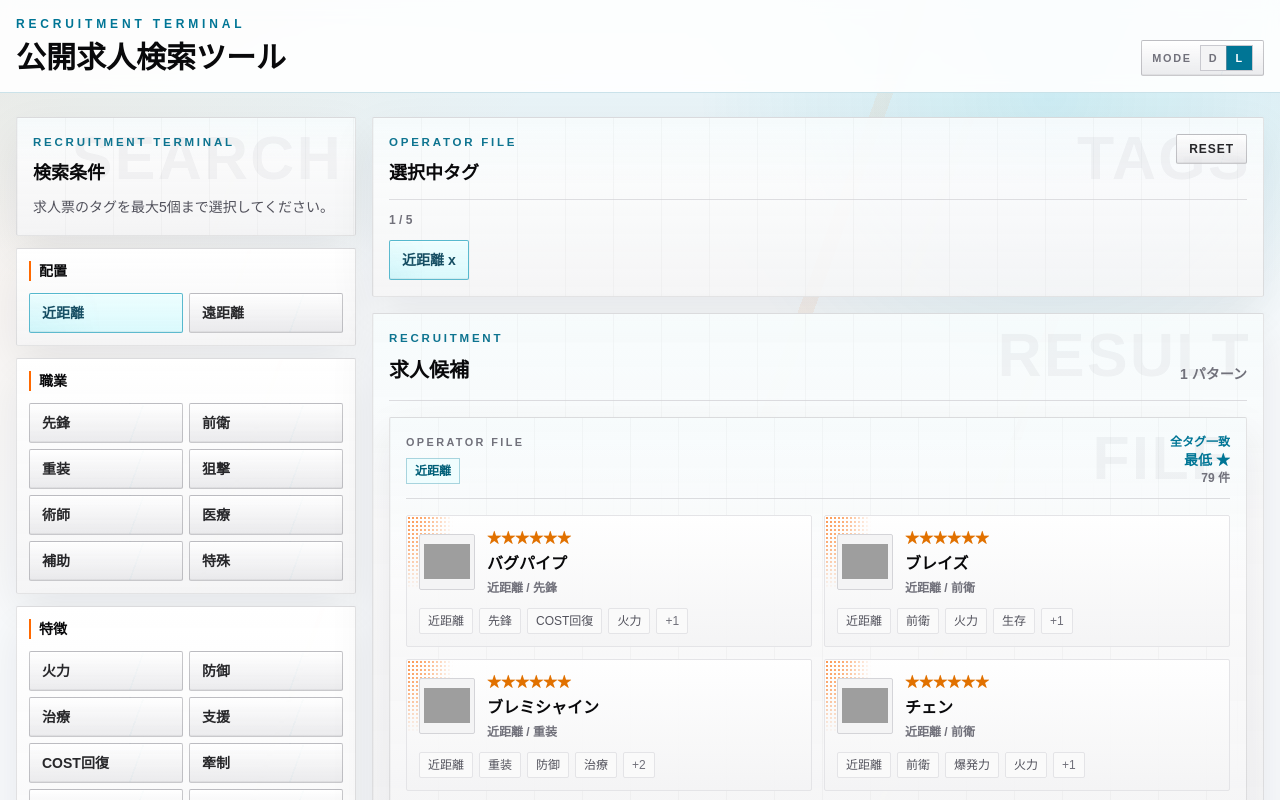
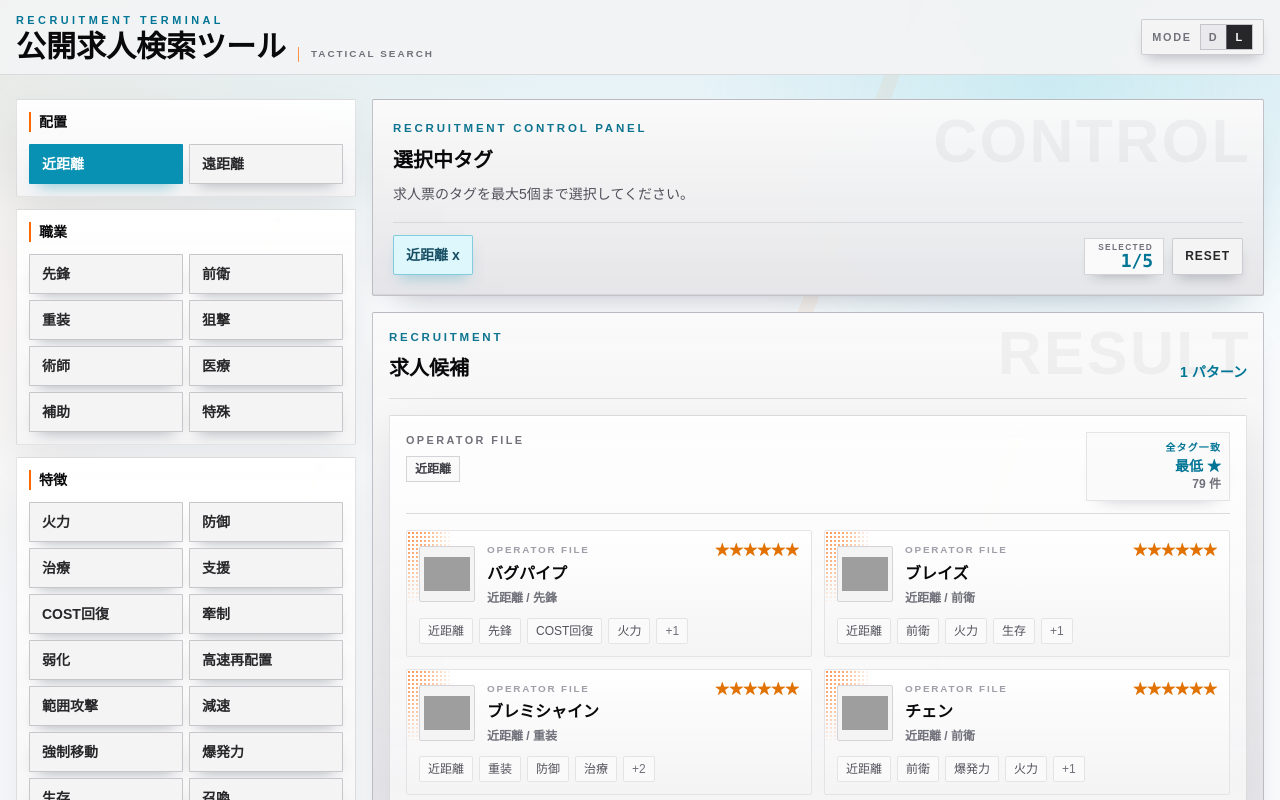
Before and after one commit to Assy0562/recruitment-terminal, a Next.js app: page / in a window 1280 px wide. Both pictures are taken after a click on the button "近距離". Shown: the top 800 px of the page. Built offline with nearby package versions, Linux system fonts and the light colour scheme; grey boxes are pictures that could not be loaded.

Commit message:
Refine recruitment terminal top UI

```diff
--- a/src/app/globals.css
+++ b/src/app/globals.css
@@ -79,70 +79,101 @@ button {
   position: relative;
   isolation: isolate;
   overflow: hidden;
-  border: 1px solid rgba(113, 113, 122, 0.38);
+  border: 1px solid rgba(113, 113, 122, 0.3);
   border-radius: 2px;
-  background:
-    linear-gradient(180deg, rgba(255, 255, 255, 0.9), rgba(228, 228, 231, 0.72)),
-    linear-gradient(110deg, transparent 0 68%, rgba(8, 145, 178, 0.1) 68% 69%, transparent 69%);
-  box-shadow:
-    inset 0 1px 0 rgba(255, 255, 255, 0.55),
-    inset 0 -1px 0 rgba(39, 39, 42, 0.06);
+  background: rgba(245, 245, 246, 0.96);
+  box-shadow: 0 8px 14px -6px rgba(15, 23, 42, 0.28);
   color: #27272a;
 }
 
 :root.dark .terminal-button {
-  border-color: rgba(113, 113, 122, 0.48);
-  background:
-    linear-gradient(180deg, rgba(39, 39, 42, 0.88), rgba(24, 24, 27, 0.95)),
-    linear-gradient(110deg, transparent 0 68%, rgba(103, 232, 249, 0.08) 68% 69%, transparent 69%);
-  box-shadow:
-    inset 0 1px 0 rgba(255, 255, 255, 0.05),
-    inset 0 -1px 0 rgba(0, 0, 0, 0.38);
+  border-color: rgba(82, 82, 91, 0.72);
+  background: rgba(40, 40, 42, 0.98);
+  box-shadow: 0 9px 16px -6px rgba(0, 0, 0, 0.68);
   color: #e4e4e7;
 }
 
 .terminal-button:hover {
-  border-color: rgba(8, 145, 178, 0.55);
-  box-shadow:
-    inset 0 1px 0 rgba(255, 255, 255, 0.52),
-    0 0 14px rgba(8, 145, 178, 0.12);
-  color: #155e75;
+  border-color: rgba(8, 145, 178, 0.42);
+  background: rgba(255, 255, 255, 0.98);
+  box-shadow: 0 9px 16px -7px rgba(15, 23, 42, 0.3);
+  color: #164e63;
 }
 
 :root.dark .terminal-button:hover {
-  border-color: rgba(103, 232, 249, 0.42);
-  box-shadow:
-    inset 0 1px 0 rgba(255, 255, 255, 0.07),
-    0 0 16px rgba(103, 232, 249, 0.1);
-  color: #ecfeff;
+  border-color: rgba(103, 232, 249, 0.28);
+  background: rgba(48, 48, 51, 0.98);
+  box-shadow: 0 10px 18px -7px rgba(0, 0, 0, 0.72);
+  color: #f4f4f5;
 }
 
 .terminal-button-selected {
-  border-color: rgba(8, 145, 178, 0.62);
-  background:
-    linear-gradient(180deg, rgba(236, 254, 255, 0.92), rgba(207, 250, 254, 0.72)),
-    linear-gradient(90deg, rgba(8, 145, 178, 0.16), transparent 48%);
+  border-color: rgba(8, 145, 178, 0.42);
+  background: rgba(222, 247, 252, 0.98);
+  box-shadow: 0 8px 15px -6px rgba(8, 145, 178, 0.34);
   color: #164e63;
 }
 
 :root.dark .terminal-button-selected {
-  border-color: rgba(103, 232, 249, 0.5);
-  background:
-    linear-gradient(180deg, rgba(22, 78, 99, 0.32), rgba(24, 24, 27, 0.96)),
-    linear-gradient(90deg, rgba(103, 232, 249, 0.12), transparent 48%);
+  border-color: rgba(103, 232, 249, 0.28);
+  background: rgba(20, 84, 105, 0.78);
+  box-shadow: 0 9px 16px -6px rgba(0, 0, 0, 0.68);
   color: #cffafe;
 }
 
 .terminal-button-warn:hover {
-  border-color: rgba(249, 115, 22, 0.55);
-  box-shadow: 0 0 14px rgba(249, 115, 22, 0.1);
+  border-color: rgba(249, 115, 22, 0.38);
+  box-shadow: 0 9px 16px -7px rgba(154, 52, 18, 0.32);
   color: #9a3412;
 }
 
 :root.dark .terminal-button-warn:hover {
-  border-color: rgba(251, 146, 60, 0.46);
-  box-shadow: 0 0 16px rgba(251, 146, 60, 0.08);
+  border-color: rgba(251, 146, 60, 0.3);
+  box-shadow: 0 10px 18px -7px rgba(0, 0, 0, 0.7);
   color: #fed7aa;
+}
+
+.recruitment-tag-button {
+  position: relative;
+  overflow: hidden;
+  border: 1px solid rgba(113, 113, 122, 0.34);
+  border-radius: 1px;
+  background: #f4f4f5;
+  box-shadow: 0 9px 15px -9px rgba(15, 23, 42, 0.34);
+  color: #27272a;
+}
+
+:root.dark .recruitment-tag-button {
+  border-color: rgba(82, 82, 91, 0.8);
+  background: #202023;
+  box-shadow: 0 10px 16px -9px rgba(0, 0, 0, 0.78);
+  color: #f4f4f5;
+}
+
+.recruitment-tag-button:hover {
+  border-color: rgba(8, 145, 178, 0.42);
+  background: #ffffff;
+  color: #164e63;
+}
+
+:root.dark .recruitment-tag-button:hover {
+  border-color: rgba(103, 232, 249, 0.32);
+  background: #2d2d30;
+  color: #ffffff;
+}
+
+.recruitment-tag-button-selected {
+  border-color: rgba(8, 145, 178, 0.52);
+  background: #0891b2;
+  box-shadow: 0 10px 16px -9px rgba(8, 145, 178, 0.5);
+  color: #ffffff;
+}
+
+:root.dark .recruitment-tag-button-selected {
+  border-color: rgba(103, 232, 249, 0.42);
+  background: #0891b2;
+  box-shadow: 0 10px 16px -9px rgba(0, 0, 0, 0.78);
+  color: #ffffff;
 }
 
 .terminal-panel {
@@ -197,6 +228,39 @@ button {
   display: none;
 }
 
+.recruitment-console-panel {
+  border-color: rgba(161, 161, 170, 0.62);
+  background:
+    linear-gradient(180deg, rgba(250, 250, 250, 0.98), rgba(228, 228, 231, 0.94)),
+    linear-gradient(90deg, rgba(8, 145, 178, 0.06), transparent 34%);
+  box-shadow:
+    0 18px 34px -24px rgba(15, 23, 42, 0.36),
+    inset 0 -1px 0 rgba(39, 39, 42, 0.08);
+}
+
+:root.dark .recruitment-console-panel {
+  border-color: rgba(63, 63, 70, 0.9);
+  background:
+    linear-gradient(180deg, rgba(31, 31, 34, 0.98), rgba(20, 20, 22, 0.98)),
+    linear-gradient(90deg, rgba(8, 145, 178, 0.08), transparent 34%);
+  box-shadow:
+    0 22px 42px -24px rgba(0, 0, 0, 0.72),
+    inset 0 -1px 0 rgba(255, 255, 255, 0.04);
+  color: #f4f4f5;
+}
+
+:root.dark .recruitment-console-panel .terminal-divider {
+  border-color: rgba(113, 113, 122, 0.48);
+}
+
+:root.dark .recruitment-console-panel .terminal-watermark {
+  color: rgba(244, 244, 245, 0.035);
+}
+
+:root.dark .recruitment-console-panel .terminal-kicker {
+  color: #67e8f9;
+}
+
 .terminal-watermark {
   position: absolute;
   right: 0.75rem;
--- a/src/components/CombinationCandidates.tsx
+++ b/src/components/CombinationCandidates.tsx
@@ -14,7 +14,7 @@ export function CombinationCandidates({
   selectedTags
 }: CombinationCandidatesProps) {
   return (
-    <section className="terminal-panel p-4">
+    <section className="terminal-panel terminal-panel-plain recruitment-console-panel p-4">
       <span className="terminal-watermark">Result</span>
       <div className="flex flex-col gap-2 border-b pb-4 terminal-divider sm:flex-row sm:items-end sm:justify-between">
         <div>
@@ -23,7 +23,14 @@ export function CombinationCandidates({
             {"\u6c42\u4eba\u5019\u88dc"}
           </h2>
         </div>
-        <p className="text-sm font-semibold text-zinc-500 dark:text-zinc-400">
+        <p
+          className={[
+            "text-sm font-black",
+            selectedTags.length === 0
+              ? "text-zinc-500 dark:text-zinc-400"
+              : "text-cyan-700 dark:text-cyan-300"
+          ].join(" ")}
+        >
           {selectedTags.length === 0
             ? "\u30bf\u30b0\u672a\u9078\u629e"
             : `${candidates.length} \u30d1\u30bf\u30fc\u30f3`}
@@ -31,11 +38,11 @@ export function CombinationCandidates({
       </div>
 
       {selectedTags.length === 0 ? (
-        <div className="mt-4 border border-zinc-200 bg-zinc-100/80 p-4 text-sm leading-6 text-zinc-600 dark:border-zinc-800 dark:bg-zinc-950/70 dark:text-zinc-400">
+        <div className="mt-4 border border-zinc-300 bg-white/55 p-4 text-sm leading-6 text-zinc-600 dark:border-zinc-800 dark:bg-zinc-950/70 dark:text-zinc-400">
           {"\u624b\u5143\u306e\u6c42\u4eba\u30bf\u30b0\u3092\u9078\u3076\u3068\u3001\u4f7f\u7528\u3067\u304d\u308b\u30bf\u30b0\u7d44\u307f\u5408\u308f\u305b\u3068\u5019\u88dc\u3092\u8868\u793a\u3057\u307e\u3059\u3002"}
         </div>
       ) : candidates.length === 0 ? (
-        <div className="mt-4 border border-orange-500/35 bg-orange-100/55 p-4 text-sm text-orange-800 dark:border-orange-400/35 dark:bg-orange-400/10 dark:text-orange-100">
+        <div className="mt-4 border border-orange-500/35 bg-orange-100/65 p-4 text-sm text-orange-800 dark:border-orange-400/35 dark:bg-orange-400/10 dark:text-orange-100">
           {"\u6709\u52b9\u306a\u7d44\u307f\u5408\u308f\u305b\u304c\u3042\u308a\u307e\u305b\u3093\u3002\u30bf\u30b0\u3092\u9078\u3073\u76f4\u3057\u3066\u304f\u3060\u3055\u3044\u3002"}
         </div>
       ) : (
@@ -64,11 +71,10 @@ function CandidateCard({
   return (
     <article
       className={[
-        "terminal-panel p-4",
+        "terminal-panel terminal-panel-plain p-4",
         isHighValue ? "border-orange-500/45 dark:border-orange-400/38" : ""
       ].join(" ")}
     >
-      <span className="terminal-watermark">File</span>
       <div className="flex flex-col gap-3 border-b pb-3 terminal-divider sm:flex-row sm:items-start sm:justify-between">
         <div className="min-w-0">
           <p className="mb-2 text-[0.68rem] font-black uppercase tracking-[0.22em] text-zinc-500 dark:text-zinc-500">
@@ -77,7 +83,7 @@ function CandidateCard({
           <div className="flex flex-wrap gap-2">
             {candidate.tags.map((tag) => (
               <span
-                className="border border-cyan-700/30 bg-cyan-50/70 px-2 py-1 text-xs font-semibold text-cyan-800 dark:border-cyan-300/35 dark:bg-cyan-300/8 dark:text-cyan-100"
+                className="border border-zinc-300 bg-zinc-50/70 px-2 py-1 text-xs font-semibold text-zinc-700 dark:border-zinc-700 dark:bg-zinc-900/70 dark:text-zinc-300"
                 key={tag}
               >
                 {tag}
@@ -86,23 +92,23 @@ function CandidateCard({
           </div>
         </div>
 
-        <div className="grid min-w-32 grid-cols-2 gap-2 text-right sm:block">
+        <div className="grid min-w-36 grid-cols-3 gap-1 border border-zinc-200 bg-zinc-50/75 p-2 text-right shadow-[0_10px_18px_-16px_rgba(15,23,42,0.42)] sm:block dark:border-zinc-800 dark:bg-zinc-950/55">
           {usesAllSelectedTags ? (
-            <p className="text-xs font-bold text-cyan-700 dark:text-cyan-300">
+            <p className="text-[0.62rem] font-black uppercase tracking-[0.12em] text-cyan-700 dark:text-cyan-300">
               {"\u5168\u30bf\u30b0\u4e00\u81f4"}
             </p>
           ) : null}
           <p
             className={
               isHighValue
-                ? "text-sm font-bold text-orange-700 dark:text-orange-300"
-                : "text-sm font-bold text-cyan-700 dark:text-cyan-300"
+                ? "text-sm font-black text-orange-700 dark:text-orange-300"
+                : "text-sm font-black text-cyan-700 dark:text-cyan-300"
             }
           >
             {"\u6700\u4f4e "}
             {getRarityLabel(candidate.minRarity)}
           </p>
-          <p className="text-xs font-semibold text-zinc-500">
+          <p className="text-xs font-black text-zinc-500">
             {candidate.operators.length}
             {" \u4ef6"}
           </p>
@@ -117,7 +123,7 @@ function CandidateCard({
 
       {remainingCount > 0 ? (
         <button
-          className="terminal-button mt-3 w-full px-3 py-2 text-left text-xs font-semibold tracking-[0.08em] transition"
+          className="terminal-button terminal-button-selected mt-3 w-full px-3 py-2 text-left text-xs font-semibold tracking-[0.08em] transition"
           onClick={() => setIsExpanded((current) => !current)}
           type="button"
         >
--- a/src/components/Header.tsx
+++ b/src/components/Header.tsx
@@ -2,16 +2,22 @@ import { ThemeToggle } from "./ThemeToggle";
 
 export function Header() {
   return (
-    <header className="border-b border-cyan-700/20 bg-white/90 backdrop-blur dark:border-cyan-300/15 dark:bg-zinc-950/90">
-      <div className="mx-auto flex max-w-7xl flex-col gap-3 px-4 py-4 sm:flex-row sm:items-end sm:justify-between">
-        <div>
-          <p className="text-xs font-semibold uppercase tracking-[0.32em] text-cyan-700 dark:text-cyan-300">
+    <header className="border-b border-zinc-300/80 bg-zinc-100/92 backdrop-blur dark:border-zinc-800 dark:bg-zinc-950/94">
+      <div className="mx-auto flex max-w-7xl flex-col gap-3 px-4 py-3 sm:flex-row sm:items-center sm:justify-between">
+        <div className="min-w-0">
+          <p className="text-[0.68rem] font-black uppercase tracking-[0.32em] text-cyan-700 dark:text-cyan-300">
             Recruitment Terminal
           </p>
-          <h1 className="mt-2 text-2xl font-bold text-zinc-950 dark:text-zinc-50 sm:text-3xl">
-            公開求人検索ツール
-          </h1>
+          <div className="mt-1 flex flex-wrap items-end gap-x-3 gap-y-1">
+            <h1 className="text-2xl font-black leading-none text-zinc-950 dark:text-zinc-50 sm:text-3xl">
+              公開求人検索ツール
+            </h1>
+            <p className="border-l border-orange-500/70 pl-3 text-[0.62rem] font-black uppercase tracking-[0.2em] text-zinc-500 dark:text-zinc-500">
+              Tactical Search
+            </p>
+          </div>
         </div>
+
         <ThemeToggle />
       </div>
     </header>
--- a/src/components/OperatorCard.tsx
+++ b/src/components/OperatorCard.tsx
@@ -23,7 +23,7 @@ export function OperatorCard({ operator }: OperatorCardProps) {
 
   return (
     <Link
-      className="group relative block overflow-hidden rounded-[2px] border border-zinc-200 bg-[linear-gradient(180deg,rgba(255,255,255,0.95),rgba(244,244,245,0.9))] p-3 transition hover:border-cyan-700/45 hover:shadow-[0_0_16px_rgba(8,145,178,0.1)] focus:outline-none focus-visible:border-cyan-700 focus-visible:ring-2 focus-visible:ring-cyan-700/20 dark:border-zinc-800 dark:bg-[linear-gradient(180deg,rgba(24,24,27,0.96),rgba(9,9,11,0.98))] dark:hover:border-cyan-300/40 dark:hover:shadow-[0_0_18px_rgba(103,232,249,0.09)] dark:focus-visible:border-cyan-300 dark:focus-visible:ring-cyan-300/25"
+      className="group relative block overflow-hidden rounded-[2px] border border-zinc-200 bg-[linear-gradient(180deg,rgba(255,255,255,0.95),rgba(244,244,245,0.9))] p-3 transition hover:border-cyan-700/45 hover:shadow-[0_10px_18px_-16px_rgba(8,145,178,0.42)] focus:outline-none focus-visible:border-cyan-700 focus-visible:ring-2 focus-visible:ring-cyan-700/20 dark:border-zinc-800 dark:bg-[linear-gradient(180deg,rgba(24,24,27,0.96),rgba(9,9,11,0.98))] dark:hover:border-cyan-300/40 dark:hover:shadow-[0_12px_20px_-16px_rgba(103,232,249,0.36)] dark:focus-visible:border-cyan-300 dark:focus-visible:ring-cyan-300/25"
       href={`/operators/${operator.id}`}
     >
       <span
@@ -41,7 +41,7 @@ export function OperatorCard({ operator }: OperatorCardProps) {
         }}
       />
 
-      <div className="relative flex items-start gap-3">
+      <div className="relative flex items-start justify-between gap-3">
         <div className="flex min-w-0 items-center gap-3">
           <div className="relative h-14 w-14 shrink-0 overflow-hidden rounded-[2px] border border-zinc-300 bg-zinc-100 dark:border-zinc-700 dark:bg-zinc-900">
             <Image
@@ -53,14 +53,8 @@ export function OperatorCard({ operator }: OperatorCardProps) {
             />
           </div>
           <div className="min-w-0">
-            <p
-              className={
-                isHighRarity
-                  ? "text-sm font-bold text-amber-600 dark:text-amber-300"
-                  : "text-sm font-bold text-cyan-700 dark:text-cyan-300"
-              }
-            >
-              {getRarityLabel(operator.rarity)}
+            <p className="text-[0.62rem] font-black uppercase tracking-[0.18em] text-zinc-400 dark:text-zinc-600">
+              Operator File
             </p>
             <h3 className="mt-1 truncate text-base font-bold text-zinc-950 dark:text-zinc-50">
               {operator.name}
@@ -70,6 +64,16 @@ export function OperatorCard({ operator }: OperatorCardProps) {
             </p>
           </div>
         </div>
+        <p
+          className={[
+            "shrink-0 text-right text-sm font-black leading-none",
+            isHighRarity
+              ? "text-amber-600 dark:text-amber-300"
+              : "text-cyan-700 dark:text-cyan-300"
+          ].join(" ")}
+        >
+          {getRarityLabel(operator.rarity)}
+        </p>
       </div>
 
       <div className="relative mt-3 flex flex-wrap gap-1.5">
--- a/src/components/SelectedTags.tsx
+++ b/src/components/SelectedTags.tsx
@@ -11,32 +11,36 @@ export function SelectedTags({
   onClear,
   onRemoveTag
 }: SelectedTagsProps) {
+  const progress = `${selectedTags.length}/${maxSelectedTags}`;
+
   return (
-    <section className="terminal-panel p-4">
-      <span className="terminal-watermark">Tags</span>
-      <div className="flex items-start justify-between gap-3 border-b pb-3 terminal-divider">
+    <section className="terminal-panel terminal-panel-plain recruitment-console-panel p-4 sm:p-5">
+      <span className="terminal-watermark">Control</span>
+      <div className="border-b pb-4 terminal-divider">
         <div>
-          <p className="terminal-kicker">Operator File</p>
-          <h2 className="mt-2 text-lg font-black text-zinc-950 dark:text-zinc-50">
+          <p className="terminal-kicker">Recruitment Control Panel</p>
+          <h2 className="mt-2 text-xl font-black text-zinc-950 dark:text-zinc-50">
             {"\u9078\u629e\u4e2d\u30bf\u30b0"}
           </h2>
+          <p className="mt-2 max-w-2xl text-sm leading-6 text-zinc-600 dark:text-zinc-400">
+            {"\u6c42\u4eba\u7968\u306e\u30bf\u30b0\u3092\u6700\u5927"}
+            {maxSelectedTags}
+            {"\u500b\u307e\u3067\u9078\u629e\u3057\u3066\u304f\u3060\u3055\u3044\u3002"}
+          </p>
         </div>
-        <button
-          className="terminal-button terminal-button-warn px-3 py-1.5 text-xs font-semibold tracking-[0.08em] transition disabled:cursor-not-allowed disabled:opacity-40"
-          disabled={selectedTags.length === 0}
-          onClick={onClear}
-          type="button"
-        >
-          RESET
-        </button>
       </div>
-      <p className="mt-3 text-xs font-semibold text-zinc-500">
-        {selectedTags.length} / {maxSelectedTags}
+
+      <div className="mt-3 flex flex-col gap-3 sm:flex-row sm:items-end sm:justify-between">
+        <div className="flex min-h-10 flex-1 flex-wrap gap-2">
+          {selectedTags.length === 0 ? (
+            <div>
+              <p className="text-sm font-semibold text-zinc-500">
+                {"\u672a\u9078\u629e\u3067\u3059\u3002"}
               </p>
-
-      <div className="mt-3 flex min-h-10 flex-wrap gap-2">
-        {selectedTags.length === 0 ? (
-          <p className="text-sm text-zinc-500">{"\u672a\u9078\u629e\u3067\u3059\u3002"}</p>
+              <p className="mt-1 text-xs leading-5 text-zinc-500/80 dark:text-zinc-500">
+                {"\u5de6\u306e\u30bf\u30b0\u30d1\u30cd\u30eb\u304b\u3089\u6761\u4ef6\u3092\u9078\u3076\u3068\u3001\u4f7f\u7528\u3067\u304d\u308b\u30bf\u30b0\u7d44\u307f\u5408\u308f\u305b\u3068\u5019\u88dc\u304c\u8868\u793a\u3055\u308c\u307e\u3059\u3002"}
+              </p>
+            </div>
           ) : (
             selectedTags.map((tag) => (
               <button
@@ -50,6 +54,26 @@ export function SelectedTags({
             ))
           )}
         </div>
+
+        <div className="flex shrink-0 items-stretch gap-2 sm:justify-end">
+          <div className="grid min-h-9 min-w-20 border border-zinc-300 bg-zinc-50 px-2.5 py-1 text-right shadow-[0_8px_14px_-10px_rgba(15,23,42,0.42)] dark:border-zinc-700 dark:bg-zinc-950/70">
+            <p className="text-[0.52rem] font-black uppercase leading-none tracking-[0.16em] text-zinc-500">
+              Selected
+            </p>
+            <p className="self-end font-mono text-lg font-black leading-none text-cyan-700 dark:text-cyan-200">
+              {progress}
+            </p>
+          </div>
+          <button
+            className="terminal-button terminal-button-warn min-h-9 px-3 py-1.5 text-xs font-semibold tracking-[0.08em] transition disabled:cursor-not-allowed disabled:opacity-40"
+            disabled={selectedTags.length === 0}
+            onClick={onClear}
+            type="button"
+          >
+            RESET
+          </button>
+        </div>
+      </div>
     </section>
   );
 }
--- a/src/components/TagGroup.tsx
+++ b/src/components/TagGroup.tsx
@@ -27,10 +27,10 @@ export function TagGroup({
           return (
             <button
               className={[
-                "terminal-button min-h-10 px-3 py-2 text-left text-sm font-semibold transition",
+                "recruitment-tag-button min-h-10 px-3 py-2 text-left text-sm font-semibold transition",
                 "disabled:cursor-not-allowed disabled:opacity-35",
                 isSelected
-                  ? "terminal-button-selected"
+                  ? "recruitment-tag-button-selected"
                   : "",
                 isRare && !isSelected
                   ? "border-orange-500/45 text-orange-800 dark:border-orange-400/42 dark:text-orange-200"
--- a/src/components/TagSelector.tsx
+++ b/src/components/TagSelector.tsx
@@ -18,18 +18,6 @@ export function TagSelector({
 
   return (
     <aside className="space-y-3">
-      <div className="terminal-panel p-4">
-        <span className="terminal-watermark">Search</span>
-        <p className="terminal-kicker">Recruitment Terminal</p>
-        <h2 className="mt-2 text-lg font-black text-zinc-950 dark:text-zinc-50">
-          {"\u691c\u7d22\u6761\u4ef6"}
-        </h2>
-        <p className="mt-2 text-sm leading-6 text-zinc-600 dark:text-zinc-400">
-          {"\u6c42\u4eba\u7968\u306e\u30bf\u30b0\u3092\u6700\u5927"}
-          {maxSelectedTags}
-          {"\u500b\u307e\u3067\u9078\u629e\u3057\u3066\u304f\u3060\u3055\u3044\u3002"}
-        </p>
-      </div>
       {tagCategories.map((group) => (
         <TagGroup
           category={group.category}
--- a/src/components/ThemeToggle.tsx
+++ b/src/components/ThemeToggle.tsx
@@ -49,12 +49,12 @@ export function ThemeToggle() {
       type="button"
     >
       <span className="text-zinc-500 dark:text-zinc-500">Mode</span>
-      <span className="grid grid-cols-2 border border-zinc-400/50 bg-zinc-100 dark:border-zinc-700 dark:bg-zinc-950">
+      <span className="grid grid-cols-2 border border-zinc-400/50 bg-zinc-200/60 dark:border-zinc-700 dark:bg-zinc-950/70">
         <span
           className={[
             "px-2 py-1 transition",
             isDark
-              ? "bg-cyan-700 text-white dark:bg-cyan-300 dark:text-zinc-950"
+              ? "bg-zinc-800 text-white dark:bg-zinc-200 dark:text-zinc-950"
               : "text-zinc-500 dark:text-zinc-600"
           ].join(" ")}
         >
@@ -65,7 +65,7 @@ export function ThemeToggle() {
             "border-l border-zinc-400/50 px-2 py-1 transition dark:border-zinc-700",
             isDark
               ? "text-zinc-500 dark:text-zinc-600"
-              : "bg-cyan-700 text-white dark:bg-cyan-300 dark:text-zinc-950"
+              : "bg-zinc-800 text-white dark:bg-zinc-200 dark:text-zinc-950"
           ].join(" ")}
         >
           L
```
Lines whose indentation alone changed are shown as unchanged.
